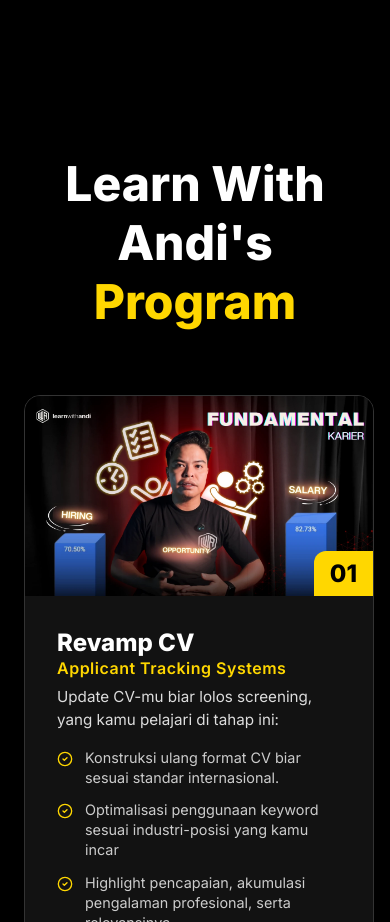
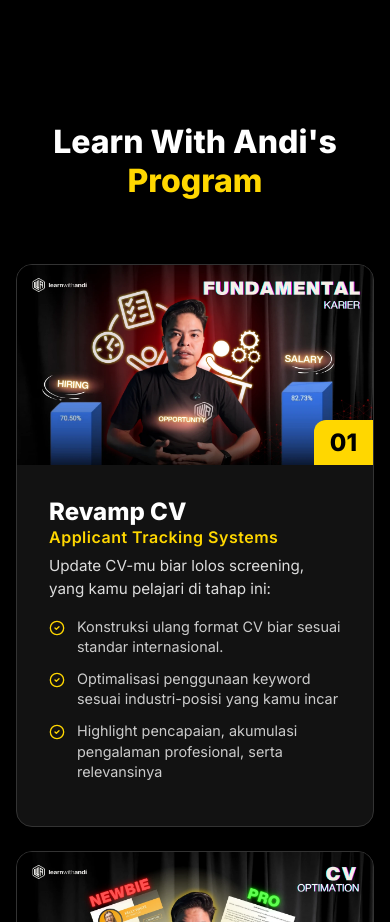
Before and after one commit to alvianzf/learnwithandi.com, a Next.js app: page / in a window 390 px wide. Shown: the part 6320-7242 px from the top of the page. Built offline with nearby package versions, Linux system fonts and the light colour scheme.

Commit message:
fix: center program cards on mobile and adjust grid gap

```diff
--- a/src/components/ProgramGallery.module.css
+++ b/src/components/ProgramGallery.module.css
@@ -16,10 +16,25 @@
 
 .grid {
   display: grid;
-  grid-template-columns: repeat(auto-fit, minmax(350px, 1fr));
+  grid-template-columns: repeat(auto-fit, minmax(300px, 1fr));
   gap: 2rem;
   max-width: 1200px;
   margin: 0 auto;
+}
+
+@media (max-width: 768px) {
+  .section {
+    padding: 4rem 1rem;
+  }
+
+  .grid {
+    grid-template-columns: 1fr;
+    gap: 1.5rem;
+  }
+
+  .heading {
+    font-size: 2rem;
+  }
 }
 
 .card {
```
